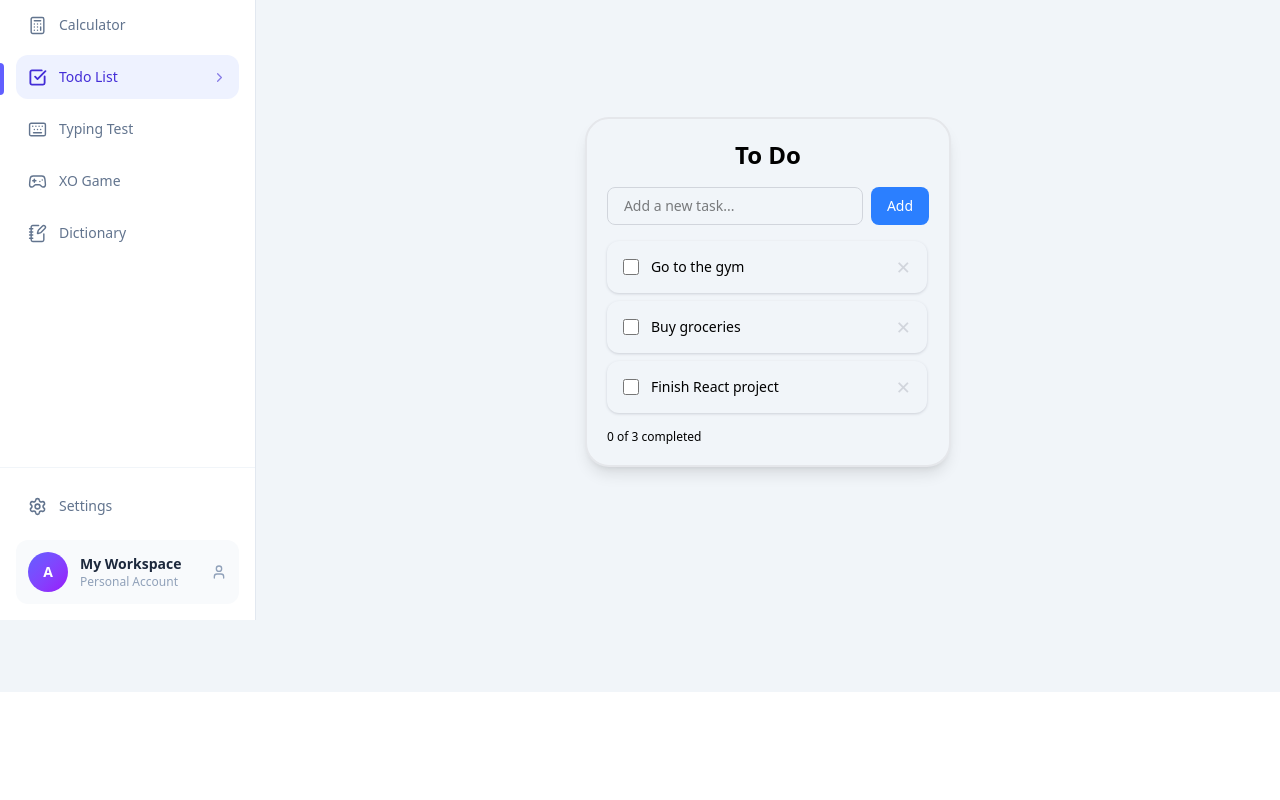
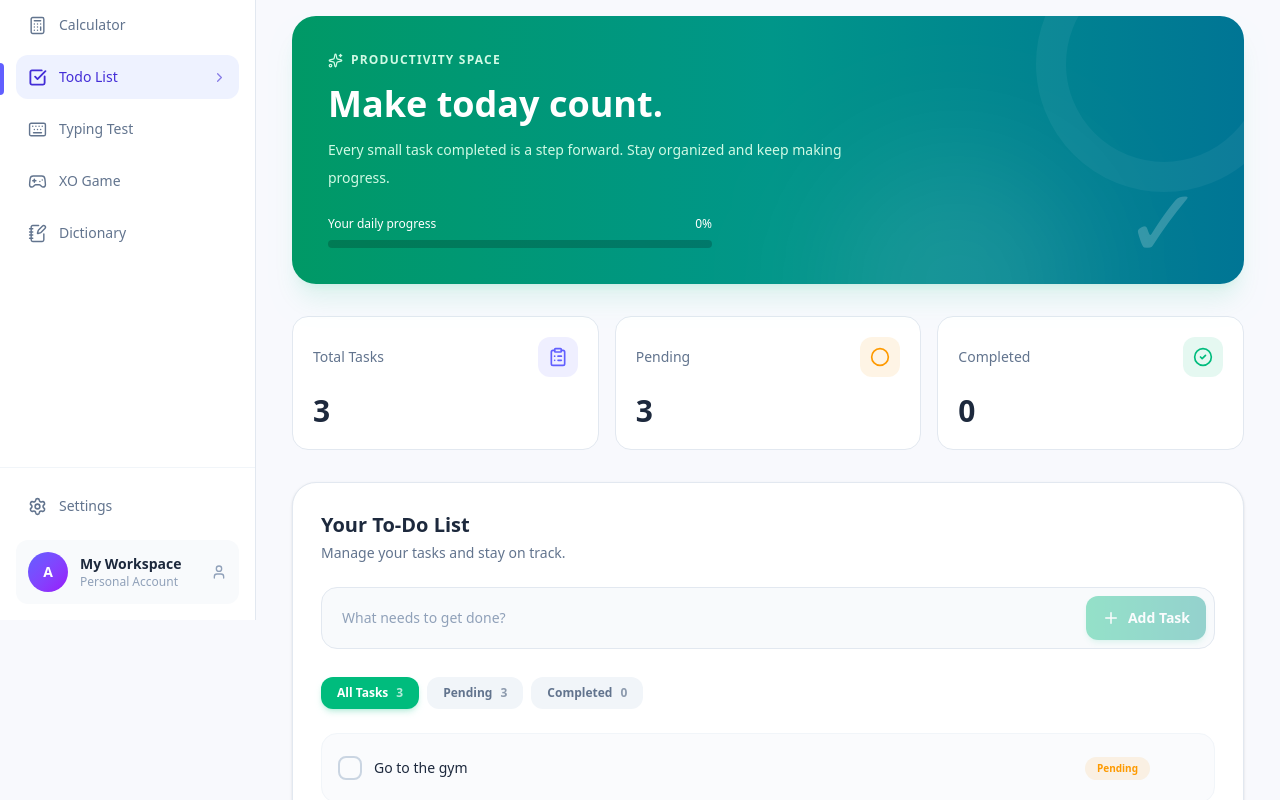
Before and after one commit to afnank16/PocketApps, a React (Vite) app: page /todolist in a window 1280 px wide. Shown: the part 180-980 px from the top of the page. Before the commit the page ends 872 px from the top, so only its background shows below. Built offline with nearby package versions, Linux system fonts and the light colour scheme.

Commit message:
feat: enhance ToDoList component with improved error handling, dynamic filtering, and new UI elements

```diff
--- a/src/pages/ToDoList.jsx
+++ b/src/pages/ToDoList.jsx
@@ -2,117 +2,440 @@ import { useState, useEffect } from "react";
 import Sidebar from "../components/Sidebar";
 import Header from "../components/Header";
 
+import {
+  Plus,
+  Trash2,
+  Check,
+  ListTodo,
+  Circle,
+  CheckCircle2,
+  ClipboardList,
+  Sparkles,
+  X,
+} from "lucide-react";
+
 function ToDoList(props) {
+  const isDark = props.dark;
+
+  // Load todos from localStorage
   const [todos, setTodos] = useState(() => {
+    try {
       const saved = localStorage.getItem("todos");
-        return saved ? JSON.parse(saved) : [
+
+      return saved
+        ? JSON.parse(saved)
+        : [
             { id: 1, text: "Go to the gym", completed: false },
             { id: 2, text: "Buy groceries", completed: false },
             { id: 3, text: "Finish React project", completed: false },
           ];
+    } catch {
+      return [];
+    }
   });
 
   const [input, setInput] = useState("");
+  const [filter, setFilter] = useState("all");
 
-    // Save to localStorage every time todos changes
+  // Save todos whenever they change
   useEffect(() => {
     localStorage.setItem("todos", JSON.stringify(todos));
   }, [todos]);
 
+  // Add todo
   const addTodo = () => {
     if (!input.trim()) return;
-        setTodos(prev => [...prev, { id: Date.now(), text: input, completed: false }]);
-        setInput("");
+
+    const newTodo = {
+      id: Date.now(),
+      text: input.trim(),
+      completed: false,
     };
 
+    setTodos((prev) => [...prev, newTodo]);
+    setInput("");
+    setFilter("all");
+  };
+
+  // Toggle completion
   const toggleTodo = (id) => {
-        setTodos(prev =>
-            prev.map(todo => todo.id === id ? { ...todo, completed: !todo.completed } : todo)
+    setTodos((prev) =>
+      prev.map((todo) =>
+        todo.id === id
+          ? { ...todo, completed: !todo.completed }
+          : todo
+      )
     );
   };
 
+  // Delete todo
   const deleteTodo = (id) => {
-        setTodos(prev => prev.filter(todo => todo.id !== id));
+    setTodos((prev) => prev.filter((todo) => todo.id !== id));
   };
 
+  // Delete completed todos
+  const clearCompleted = () => {
+    setTodos((prev) => prev.filter((todo) => !todo.completed));
+  };
+
+  // Statistics
+  const completedCount = todos.filter(
+    (todo) => todo.completed
+  ).length;
+
+  const pendingCount = todos.length - completedCount;
+
+  const progress =
+    todos.length > 0
+      ? Math.round((completedCount / todos.length) * 100)
+      : 0;
+
+  // Filter todos
+  const filteredTodos = todos.filter((todo) => {
+    if (filter === "active") return !todo.completed;
+    if (filter === "completed") return todo.completed;
+    return true;
+  });
+
+  const cardStyle = isDark
+    ? "border-white/[0.07] bg-[#131b2e]"
+    : "border-slate-200 bg-white";
+
+  const mutedText = isDark
+    ? "text-slate-400"
+    : "text-slate-500";
+
+  const filters = [
+    { id: "all", label: "All Tasks", count: todos.length },
+    { id: "active", label: "Pending", count: pendingCount },
+    { id: "completed", label: "Completed", count: completedCount },
+  ];
+
   return (
+    <div
+      className={`min-h-screen transition-colors duration-300 ${
+        isDark
+          ? "bg-[#0b1020] text-slate-100"
+          : "bg-[#f8f9fd] text-slate-800"
+      }`}
+    >
+      <Sidebar
+        theme={props.theme}
+        currentTheme={props.currentTheme}
+        dark={props.dark}
+        setDark={props.setDark}
+      />
 
+      <div className="ml-64">
+        <Header
+          theme={props.theme}
+          currentTheme={props.currentTheme}
+          dark={props.dark}
+          setDark={props.setDark}
+        />
 
-        <div className={`min-h-screen ${props.currentTheme.bg} ${props.currentTheme.text}`}>
-            <Sidebar theme={props.theme} currentTheme={props.currentTheme} dark={props.dark} setDark={props.setDark}/>
-            <div className="ml-64">
-                <Header theme={props.theme} currentTheme={props.currentTheme} dark={props.dark} setDark={props.setDark} />
-                <main className={`p-8 flex justify-center items-center h-screen flex-col gap-4 ${props.currentTheme.bg} ${props.currentTheme.text}`}>
-                        <div className={`border-2 border-gray-200 p-5 rounded-3xl overflow-y-auto max-h-[500px] shadow-lg custom-scrollbar ${props.currentTheme.bg} ${props.currentTheme.text}`}>
-                            <h1 className={`text-2xl font-bold ${props.currentTheme.text} pb-4 text-center`}>To Do</h1>
+        <main className="mx-auto max-w-6xl space-y-8 p-6 md:p-9">
 
-                            {/* Input */}
-                            <div className="flex gap-2 pb-4">
+          {/* Heading */}
+          <section>
+            <div className="flex items-center gap-3">
+              <div className="flex h-12 w-12 items-center justify-center rounded-2xl bg-emerald-500/10 text-emerald-500">
+                <ListTodo size={25} />
+              </div>
+
+              <div>
+                <h1 className="text-2xl font-bold tracking-tight">
+                  My Tasks
+                </h1>
+                <p className={`mt-1 text-sm ${mutedText}`}>
+                  Organize your day, one task at a time.
+                </p>
+              </div>
+            </div>
+          </section>
+
+          {/* Welcome Banner */}
+          <section className="relative overflow-hidden rounded-3xl bg-gradient-to-r from-emerald-600 via-teal-600 to-cyan-700 p-7 text-white shadow-xl shadow-emerald-500/10 md:p-9">
+
+            <div className="absolute -right-12 -top-20 h-64 w-64 rounded-full border-[30px] border-white/5" />
+            <div className="absolute -bottom-32 right-40 h-64 w-64 rounded-full bg-white/10 blur-3xl" />
+
+            <div className="relative z-10 max-w-xl">
+              <div className="mb-4 flex items-center gap-2 text-xs font-semibold tracking-widest text-emerald-100">
+                <Sparkles size={15} />
+                PRODUCTIVITY SPACE
+              </div>
+
+              <h2 className="text-3xl font-bold md:text-4xl">
+                Make today count.
+              </h2>
+
+              <p className="mt-3 text-sm leading-7 text-emerald-100">
+                Every small task completed is a step forward.
+                Stay organized and keep making progress.
+              </p>
+
+              <div className="mt-6 max-w-sm">
+                <div className="mb-2 flex justify-between text-xs font-medium">
+                  <span>Your daily progress</span>
+                  <span>{progress}%</span>
+                </div>
+
+                <div className="h-2 overflow-hidden rounded-full bg-black/20">
+                  <div
+                    className="h-full rounded-full bg-white transition-all duration-500"
+                    style={{ width: `${progress}%` }}
+                  />
+                </div>
+              </div>
+            </div>
+
+            <div className="absolute bottom-4 right-10 hidden text-8xl opacity-20 md:block">
+              ✓
+            </div>
+          </section>
+
+          {/* Statistics */}
+          <section className="grid grid-cols-1 gap-4 sm:grid-cols-3">
+
+            {[
+              {
+                label: "Total Tasks",
+                value: todos.length,
+                icon: ClipboardList,
+                color: "text-indigo-500",
+                bg: "bg-indigo-500/10",
+              },
+              {
+                label: "Pending",
+                value: pendingCount,
+                icon: Circle,
+                color: "text-amber-500",
+                bg: "bg-amber-500/10",
+              },
+              {
+                label: "Completed",
+                value: completedCount,
+                icon: CheckCircle2,
+                color: "text-emerald-500",
+                bg: "bg-emerald-500/10",
+              },
+            ].map((stat) => {
+              const Icon = stat.icon;
+
+              return (
+                <div
+                  key={stat.label}
+                  className={`rounded-2xl border p-5 transition hover:-translate-y-1 hover:shadow-lg ${cardStyle}`}
+                >
+                  <div className="flex items-center justify-between">
+                    <p className={`text-sm font-medium ${mutedText}`}>
+                      {stat.label}
+                    </p>
+
+                    <div className={`flex h-10 w-10 items-center justify-center rounded-xl ${stat.bg} ${stat.color}`}>
+                      <Icon size={20} />
+                    </div>
+                  </div>
+
+                  <h3 className="mt-4 text-3xl font-bold">
+                    {stat.value}
+                  </h3>
+                </div>
+              );
+            })}
+          </section>
+
+          {/* Main Todo Section */}
+          <section className={`rounded-3xl border p-5 shadow-sm md:p-7 ${cardStyle}`}>
+
+            {/* Section Heading */}
+            <div className="mb-6 flex flex-wrap items-center justify-between gap-3">
+              <div>
+                <h2 className="text-xl font-bold">
+                  Your To-Do List
+                </h2>
+                <p className={`mt-1 text-sm ${mutedText}`}>
+                  Manage your tasks and stay on track.
+                </p>
+              </div>
+
+              {completedCount > 0 && (
+                <button
+                  onClick={clearCompleted}
+                  className="flex items-center gap-2 rounded-lg px-3 py-2 text-xs font-semibold text-rose-500 transition hover:bg-rose-500/10"
+                >
+                  <Trash2 size={15} />
+                  Clear completed
+                </button>
+              )}
+            </div>
+
+            {/* Add Task */}
+            <div className={`mb-7 flex gap-2 rounded-2xl border p-2 transition focus-within:border-emerald-500 ${
+              isDark
+                ? "border-white/10 bg-[#0b1020]"
+                : "border-slate-200 bg-slate-50"
+            }`}>
               <input
                 type="text"
                 value={input}
                 onChange={(e) => setInput(e.target.value)}
                 onKeyDown={(e) => e.key === "Enter" && addTodo()}
-                                    placeholder="Add a new task..."
-                                    className={`border border-gray-300 rounded-lg px-4 py-2 text-sm ${props.currentTheme.text} ${props.currentTheme.bg}  outline-none focus:border-blue-400 w-64`}
+                placeholder="What needs to get done?"
+                className="min-w-0 flex-1 bg-transparent px-3 text-sm outline-none placeholder:text-slate-400"
               />
+
               <button
                 onClick={addTodo}
-                                    className="bg-blue-500 text-white px-4 py-2 rounded-lg text-sm hover:bg-blue-600 transition"
+                disabled={!input.trim()}
+                className="flex shrink-0 items-center gap-2 rounded-xl bg-gradient-to-r from-emerald-500 to-teal-600 px-4 py-3 text-sm font-semibold text-white shadow-md shadow-emerald-500/20 transition hover:brightness-110 disabled:cursor-not-allowed disabled:opacity-40"
               >
-                                    Add
+                <Plus size={18} />
+                Add Task
               </button>
             </div>
 
-                            {/* List */}
-                            <ul className="flex flex-col gap-2 w-80 pb-4">
-                                {todos.length === 0 && (
-                                    <p className="text-center text-gray-400 text-sm">No tasks yet!</p>
-                                )}
-                                {todos.map(todo => (
-                                    <li
+            {/* Filters */}
+            <div className="mb-6 flex flex-wrap items-center gap-2">
+              {filters.map((item) => (
+                <button
+                  key={item.id}
+                  onClick={() => setFilter(item.id)}
+                  className={`rounded-xl px-4 py-2 text-xs font-semibold transition ${
+                    filter === item.id
+                      ? "bg-emerald-500 text-white shadow-md shadow-emerald-500/20"
+                      : isDark
+                        ? "bg-white/5 text-slate-400 hover:bg-white/10"
+                        : "bg-slate-100 text-slate-500 hover:bg-slate-200"
+                  }`}
+                >
+                  {item.label}
+                  <span className="ml-2 opacity-70">
+                    {item.count}
+                  </span>
+                </button>
+              ))}
+            </div>
+
+            {/* Todo List */}
+            <div className="space-y-3">
+
+              {filteredTodos.length === 0 ? (
+                <div className="flex flex-col items-center justify-center py-16 text-center">
+                  <div className={`mb-4 flex h-16 w-16 items-center justify-center rounded-2xl ${
+                    isDark ? "bg-white/5" : "bg-slate-100"
+                  }`}>
+                    <ClipboardList
+                      size={30}
+                      className="text-slate-400"
+                    />
+                  </div>
+
+                  <h3 className="font-semibold">
+                    {filter === "completed"
+                      ? "No completed tasks yet"
+                      : filter === "active"
+                        ? "You're all caught up!"
+                        : "Your list is empty"}
+                  </h3>
+
+                  <p className={`mt-2 text-sm ${mutedText}`}>
+                    {filter === "active"
+                      ? "Enjoy your free time or add another task."
+                      : "Add a task above to get started."}
+                  </p>
+                </div>
+              ) : (
+                filteredTodos.map((todo) => (
+                  <div
                     key={todo.id}
-                                        className={`flex items-center justify-between ${props.currentTheme.bg} ${props.currentTheme.shadow} rounded-xl px-4 py-3 shadow-sm`}
+                    className={`group flex items-center gap-3 rounded-2xl border p-4 transition-all duration-200 ${
+                      isDark
+                        ? "border-white/[0.06] bg-white/[0.02] hover:border-white/10 hover:bg-white/[0.04]"
+                        : "border-slate-100 bg-slate-50/70 hover:border-slate-200 hover:bg-white"
+                    }`}
                   >
-                                        <div className="flex items-center gap-3 overflow-hidden">
-                                            <input
-                                                type="checkbox"
-                                                checked={todo.completed}
-                                                onChange={() => toggleTodo(todo.id)}
-                                                className="accent-blue-500 w-4 h-4 cursor-pointer"
-                                            />
+                    {/* Checkbox */}
+                    <button
+                      onClick={() => toggleTodo(todo.id)}
+                      aria-label={
+                        todo.completed
+                          ? "Mark as pending"
+                          : "Mark as completed"
+                      }
+                      className={`flex h-6 w-6 shrink-0 items-center justify-center rounded-lg border-2 transition-all duration-200 ${
+                        todo.completed
+                          ? "border-emerald-500 bg-emerald-500 text-white"
+                          : isDark
+                            ? "border-slate-600 hover:border-emerald-500"
+                            : "border-slate-300 hover:border-emerald-500"
+                      }`}
+                    >
+                      {todo.completed && <Check size={15} strokeWidth={3} />}
+                    </button>
+
+                    {/* Task Text */}
                     <span
-                                                className={`text-sm transition-all duration-300 ${todo.completed
-                                                    ? `line-through text-gray-400 opacity-60`
-                                                    : `${props.currentTheme.text}`
+                      className={`min-w-0 flex-1 break-words text-sm font-medium transition-all ${
+                        todo.completed
+                          ? "text-slate-400 line-through opacity-60"
+                          : ""
                       }`}
                     >
                       {todo.text}
                     </span>
-                                        </div>
+
+                    {/* Status */}
+                    <span className={`hidden rounded-full px-3 py-1 text-[10px] font-semibold sm:block ${
+                      todo.completed
+                        ? "bg-emerald-500/10 text-emerald-500"
+                        : "bg-amber-500/10 text-amber-500"
+                    }`}>
+                      {todo.completed ? "Completed" : "Pending"}
+                    </span>
+
+                    {/* Delete */}
                     <button
                       onClick={() => deleteTodo(todo.id)}
-                                            className="text-gray-300 hover:text-red-500 transition text-lg"
+                      aria-label="Delete task"
+                      className="flex h-9 w-9 shrink-0 items-center justify-center rounded-lg text-slate-400 opacity-60 transition hover:bg-rose-500/10 hover:text-rose-500 hover:opacity-100 sm:opacity-0 sm:group-hover:opacity-100"
                     >
-                                            ✕
+                      <Trash2 size={17} />
                     </button>
-                                    </li>
-                                ))}
-                            </ul>
+                  </div>
+                ))
+              )}
 
-                            {/* Footer count */}
+            </div>
+
+            {/* Footer */}
             {todos.length > 0 && (
-                                <p className={`text-xs ${props.currentTheme.text}`}>
-                                    {todos.filter(t => t.completed).length} of {todos.length} completed
-                                </p>
+              <div className={`mt-6 flex flex-wrap items-center justify-between gap-3 border-t pt-5 text-xs ${mutedText} ${
+                isDark ? "border-white/[0.07]" : "border-slate-100"
+              }`}>
+                <span>
+                  Showing {filteredTodos.length} of {todos.length} tasks
+                </span>
+
+                <span className="font-medium">
+                  {pendingCount === 0
+                    ? "🎉 All tasks completed!"
+                    : `${pendingCount} tasks remaining`}
+                </span>
+              </div>
             )}
-                        </div>
+
+          </section>
+
+          {/* Footer */}
+          <footer className={`pb-4 text-center text-xs ${isDark ? "text-slate-600" : "text-slate-400"}`}>
+            PocketApps · Small steps, big progress.
+          </footer>
 
         </main>
       </div>
-
     </div>
-
   );
 }
 
```
Lines whose indentation alone changed are shown as unchanged.
